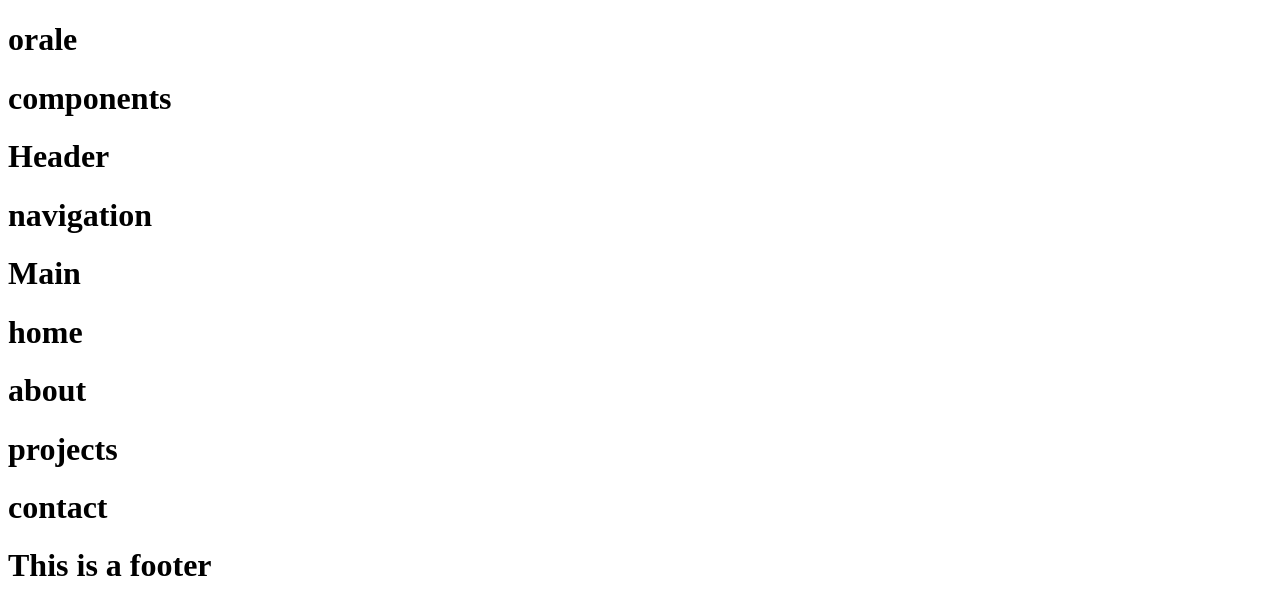
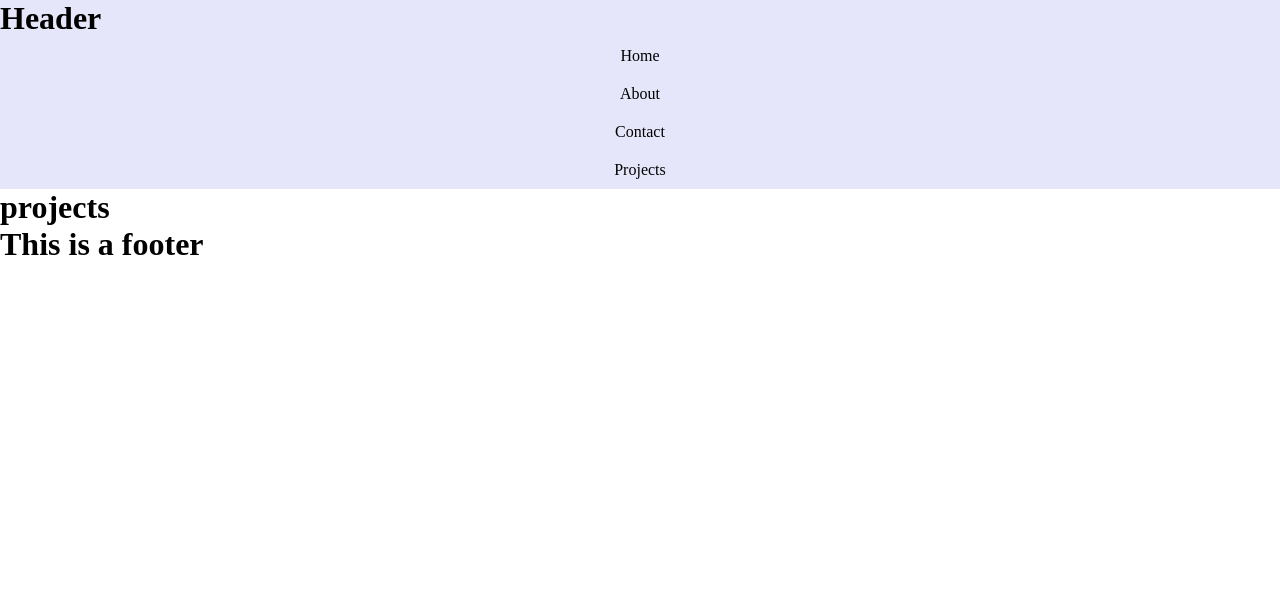
Before and after one commit to Kaayzeer/p_beta_1, a React (Create React App) app: page /projects in a window 1280 px wide. Shown: the top 614 px of the page. Built offline with nearby package versions, Linux system fonts and the light colour scheme.

Commit message:
Installed react-router-dom to the components infrastructure of my portolio repo. I also added some CSS to the navigation component

```diff
--- a/package.json
+++ b/package.json
@@ -3,12 +3,16 @@
   "version": "0.1.0",
   "private": true,
   "dependencies": {
+    "@material-ui/core": "^4.11.3",
+    "@material-ui/icons": "^4.11.2",
     "@testing-library/jest-dom": "^5.11.9",
     "@testing-library/react": "^11.2.3",
     "@testing-library/user-event": "^12.6.2",
     "react": "^17.0.1",
     "react-dom": "^17.0.1",
+    "react-router-dom": "^5.2.0",
     "react-scripts": "4.0.1",
+    "styled-components": "^5.2.1",
     "web-vitals": "^0.2.4"
   },
   "scripts": {
--- a/src/App.js
+++ b/src/App.js
@@ -1,11 +1,12 @@
 import Components from "./Components/";
+import GlobalStyle from "./GlobalStyle";
 
 function App() {
   return (
-    <div className="App">
-      <h1>orale</h1>
+    <>
       <Components />
-    </div>
+      <GlobalStyle />
+    </>
   );
 }
 
--- a/src/Components/Header/Navigation/index.js
+++ b/src/Components/Header/Navigation/index.js
@@ -1,10 +1,48 @@
 import React from "react";
+import styled from "styled-components";
+import { Link } from "react-router-dom";
+
+const StyledUL = styled.ul`
+  display: flex;
+  flex-direction: column;
+  justify-content: space-between;
+  align-items: center;
+  list-style: none;
+`;
+
+const StyledLi = styled.li`
+  padding: 10px;
+  a {
+    text-decoration: none;
+  }
+  a:link,
+  a:visited {
+    color: black;
+  }
+  a:hover {
+    color: white;
+  }
+  a:active {
+    color: white;
+  }
+`;
 
 function index() {
   return (
-    <div>
-      <h1>navigation</h1>
-    </div>
+    <StyledUL>
+      <StyledLi>
+        <Link to="/">Home</Link>
+      </StyledLi>
+      <StyledLi>
+        <Link to="/about">About</Link>
+      </StyledLi>
+      <StyledLi>
+        <Link to="/contact">Contact</Link>
+      </StyledLi>
+      <StyledLi>
+        <Link to="/projects">Projects</Link>
+      </StyledLi>
+    </StyledUL>
   );
 }
 
--- a/src/Components/Header/index.js
+++ b/src/Components/Header/index.js
@@ -1,11 +1,17 @@
 import React from "react";
 import Navigation from "./Navigation";
+import styled from "styled-components";
+
+const StyledHeader = styled.header`
+  background-color: lavender;
+`;
+
 function Header() {
   return (
-    <div>
+    <StyledHeader>
       <h1>Header</h1>
       <Navigation />
-    </div>
+    </StyledHeader>
   );
 }
 
--- a/src/Components/Main/Home/index.js
+++ b/src/Components/Main/Home/index.js
@@ -1,11 +1,35 @@
 import React from "react";
+import { Checkbox } from "@material-ui/core";
 
-function index() {
+function Checkboxes() {
+  const [checked, setChecked] = React.useState(true);
+
+  const handleChange = (event) => {
+    setChecked(event.target.checked);
+  };
+
   return (
     <div>
-      <h1>home</h1>
+      <Checkbox
+        checked={checked}
+        onChange={handleChange}
+        inputProps={{ "aria-label": "primary checkbox" }}
+      />
+      <Checkbox
+        defaultChecked
+        color="primary"
+        inputProps={{ "aria-label": "secondary checkbox" }}
+      />
     </div>
   );
 }
 
+function index() {
+  return (
+    <>
+      <Checkboxes />
+    </>
+  );
+}
+
 export default index;
--- a/src/Components/Main/Projects/index.js
+++ b/src/Components/Main/Projects/index.js
@@ -2,9 +2,9 @@ import React from "react";
 
 function index() {
   return (
-    <div>
+    <>
       <h1>projects</h1>
-    </div>
+    </>
   );
 }
 
--- a/src/Components/Main/index.js
+++ b/src/Components/Main/index.js
@@ -3,16 +3,25 @@ import Contact from "./Contact";
 import Home from "./Home";
 import Projects from "./Projects";
 import About from "./About";
+import { Switch, Route } from "react-router-dom";
 
 function index() {
   return (
-    <div>
-      <h1>Main</h1>
-      <Home />
-      <About />
-      <Projects />
-      <Contact />
-    </div>
+    <Switch>
+      <Route exact path="/">
+        <h1>JALLA DAGS O GYYYM</h1>
+        <Home />
+      </Route>
+      <Route path="/about">
+        <About />
+      </Route>
+      <Route path="/contact">
+        <Contact />
+      </Route>
+      <Route path="/projects">
+        <Projects />
+      </Route>
+    </Switch>
   );
 }
 
--- a/src/Components/index.js
+++ b/src/Components/index.js
@@ -1,15 +1,15 @@
 import Header from "./Header";
 import Main from "./Main";
 import Footer from "./Footer";
+import { BrowserRouter as Router } from "react-router-dom";
 
 function index() {
   return (
-    <div>
-      <h1>components</h1>
+    <Router>
       <Header />
       <Main />
       <Footer />
-    </div>
+    </Router>
   );
 }
 
--- /dev/null
+++ b/src/GlobalStyle.js
@@ -0,0 +1,11 @@
+import { createGlobalStyle } from "styled-components";
+
+const GlobalStyle = createGlobalStyle`
+  * {
+    margin : 0;
+    padding: 0;
+    box-sizing: border-box;
+  }
+`;
+
+export default GlobalStyle;
```
Also changed, not shown: 1 other file (tests, documents, lock files or other folders).
